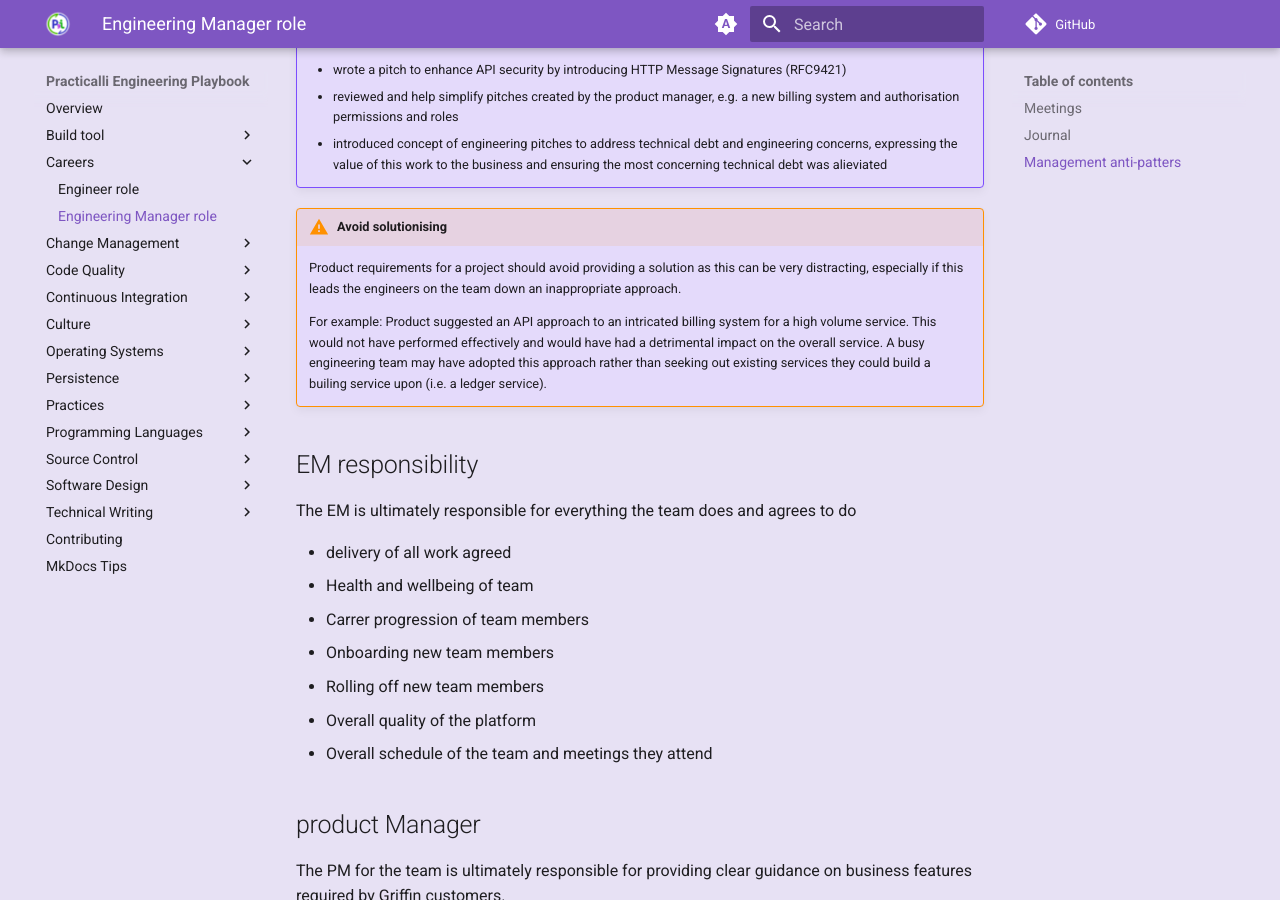
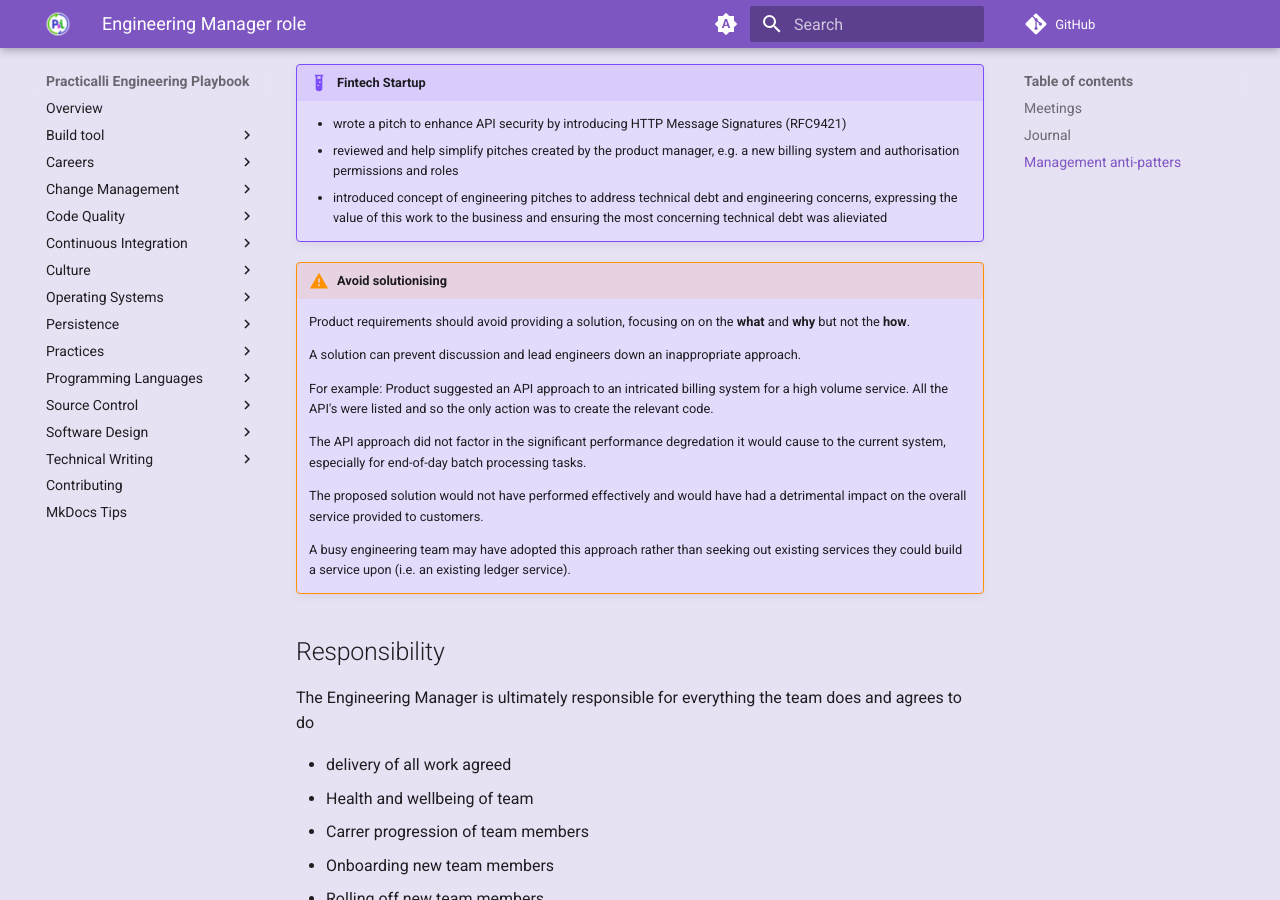
Before and after one commit to practicalli/engineering-playbook, an MkDocs documentation site: the page built from docs/people/careers/engineering-manager.md, in a window 1280 px wide and 900 px high, scrolled down 2466 px. Built offline with MkDocs 1.6.1 and Material for MkDocs 9.7.7, drawn with Linux system fonts in a browser that asks for light colours; emoji names are drawn with the system emoji font; plug-ins that fetch from the network failed and are left out; comment, search, counter and statistics services are not loaded; some of the changed text lies outside the part shown.

Commit message:
docs(people): ✏️ merge careers and culture

```diff
--- a/docs/careers/engineering-manager.md
+++ b/docs/people/careers/engineering-manager.md
@@ -16,16 +16,18 @@
 
 
 !!! TIP "Expectations may vary company to company"
-    The EM role have varied wildly across all the companies I have worked for.  Some were very hands-on, some I never had chance to look at the code.
+    The EM role can vary wildly across companies. I have worked for some teams were I was hands-on coding each day, with other teams there were so many other priorities I never had chance to look at the code.
 
-    Establishing what you percieve as the role scope within your organisation & team is important.  Without this clearly communicated then undiscussed expectations easily go unmet, leading to a poor outcome.
+    Establishing what you percieve as the role scope within your organisation & team is important. This must be aligned with the expectations of your manager.
 
-    When the scope is diverse, communicate the aspects you will focus on each month or each quarter.
+    Without a shared and clearly defined remit then expectations easily go unmet, leading to a poor outcome for all.
+
+    When the scope is diverse, communicate the aspects you will focus on each month (each week if its a chaotic or 'high-pressure' environment).
 
 
 ## Meetings
 
-[one to one](../practices/discussions/one-to-one-meeting.md) are regularly held with direct reports and those people the engineering manager reports to, ensuring there is good working relationship between the respective people.
+[one to one](../../practices/discussions/one-to-one-meeting.md) are regularly held with direct reports and those people the engineering manager reports to, ensuring there is good working relationship between the respective people.
 
 - direct reports focus on supporting that persons ability to thrive within the company and identify actions to help
 
@@ -33,8 +35,8 @@
 
 Engineering team meetings may occasionally be joined to review how effective the format is to those involved, or should a wider issue be addressed (especially in retrospectives)
 
-- [standup](../practices/discussions/standup.md) can highlight issues with motivation and team cohesiveness
-- [retrospective](../practices/discussions/retrospective.md) can help identify action items that the engineering manager can actively support or help direct others to support
+- [standup](../../practices/discussions/standup.md) can highlight issues with motivation and team cohesiveness
+- [retrospective](../../practices/discussions/retrospective.md) can help identify action items that the engineering manager can actively support or help direct others to support
 
 !!! HINT "Performance reviews supported by one-to-one meetings"
     Where performance reviews are applicable, include the review as an aspect to raise with one-to-one meetings with direct reports throughout the year.
@@ -56,9 +58,9 @@
 
 ## Management anti-patters
 
-**micro-management** is highly ineffective, demonstrates lack of trust, highlights poor communication and lack of management skills.  Shows lack of understanding of the needs of the business and engineering teams.
+**micro-management** is highly ineffective, demonstrates lack of trust, highlights poor communication and lack of management skills. Shows lack of understanding of the needs of the business and engineering teams.
 
-**overt control** suggests a lack of confidence, demoralises the team, incurs a lack of trust and engagement by team under control.  Drives inefficiency, stifles agency and creativity.
+**overt control** suggests a lack of confidence, demoralises the team, incurs a lack of trust and engagement by team under control. Drives inefficiency, stifles agency and creativity.
 
 **emotional pain** degrading and emotionally attacking a person has no place in a positive relationship.
 
@@ -80,14 +82,22 @@
 
 
 !!! WARNING "Avoid solutionising"
-    Product requirements for a project should avoid providing a solution as this can be very distracting, especially if this leads the engineers on the team down an inappropriate approach.
+    Product requirements should avoid providing a solution, focusing on on the **what** and **why** but not the **how**.
 
-    For example: Product suggested an API approach to an intricated billing system for a high volume service.  This would not have performed effectively and would have had a detrimental impact on the overall service.  A busy engineering team may have adopted this approach rather than seeking out existing services they could build a builing service upon (i.e. a ledger service).
+    A solution can prevent discussion and lead engineers down an inappropriate approach.
+
+    For example: Product suggested an API approach to an intricated billing system for a high volume service. All the API's were listed and so the only action was to create the relevant code.
+
+    The API approach did not factor in the significant performance degredation it would cause to the current system, especially for end-of-day batch processing tasks.
+
+    The proposed solution would not have performed effectively and would have had a detrimental impact on the overall service provided to customers.
+
+    A busy engineering team may have adopted this approach rather than seeking out existing services they could build a service upon (i.e. an existing ledger service).
 
 
-## EM responsibility
+## Responsibility
 
-The EM is ultimately responsible for everything the team does and agrees to do
+The Engineering Manager is ultimately responsible for everything the team does and agrees to do
 
 - delivery of all work agreed
 - Health and wellbeing of team
@@ -98,6 +108,7 @@
 - Overall schedule of the team and meetings they attend
 
 ## product Manager
+
 The PM for the team is ultimately responsible for providing clear guidance on business features required by Griffin customers.
 
 - The Product owner should be aware of the respective value of any work proposed and any time frame in which this value is constrained by.
@@ -122,9 +133,6 @@
 
 - Work broken down to small pieces, 1 day to 1 week.
 - Epics used to orchestrate larger pieces
-
-
-
 
 
 ## Cycling analogy
@@ -157,17 +165,15 @@
 
 
 <!--
-Tech Careers
 How to Build the Engineering Manager Career Path
-Should you promote from within or hire outsiders? At CTO Craft Con, a presenter offered a framework for making either choice succeed.
-Mar 31st, 2025 8:03am by Jennifer Riggins
-Featued image for: How to Build the Engineering Manager Career Path
-Katherine Spice of Octopus Electric Vehicles presents at CTO Craft Con. Photo by Jennifer Riggins.
+
+Should you promote from within or hire outsiders?
+
 Unless you work in a more traditional industry with clear staff hierarchies, it often unclear how to move up within your organization.
 
 It can be even harder to decode in the technical division, where you need to decide if you want to try your hand at being an engineering manager (EM) or to get promoted without becoming a manager — or if you follow Honeycomb.io co-founder Charity Majors’s advice, continue on a pendulum back and forth between technical and management roles.
 
-But what if your organization’s leaders instead had an intentional plan that helped identify the right tech talent to move into engineering manager roles? What if they provided the right level of onboarding, mentorship and training for managers? What if they guaranteed that if that developer doesn’t like being an engineering manager, they could return to their developer role?
+If leaders of an organization had an intentional plan that helped identify the right tech talent to move into engineering manager roles? What if they provided the right level of onboarding, mentorship and training for managers? What if they guaranteed that if that developer doesn’t like being an engineering manager, they could return to their developer role?
 
 That’s just what Katherine Spice, head of engineering at Octopus Electric Vehicles, laid out on the CTO Craft Con stage in London in March. She offered advice for identifying the right mix of people, culture, delivery and technology that helps build an engineering manager program at scale.
 
@@ -298,7 +304,7 @@
 This recruitment process will likely cost more money up front, and these outsiders changing companies will probably have higher salaries than an engineer that you promote from within. Spice predicts, however, it ends up evening out with the extra time you put in mentoring your internal promotions.
 
 Set Your New EM Up for Success
-Build versus buy is neither here nor there if you aren’t setting your new engineering managers up to succeed. That success must be measurable.
+Success must be measurable.
 
 Of course, retention rate and progress are important, but they are lagging metrics, often too late, especially if a new EM is faltering.
 
```
Also changed, not shown: other parts of docs/people/careers/engineering-manager.md (+1 -1 lines), docs/people/careers/index.md (renamed from docs/careers/index.md, +3 -6 lines), docs/people/careers/engineer.md (renamed from docs/careers/engineer.md), docs/people/careers/staff-engineer.md (renamed from docs/careers/staff-engineer.md), docs/people/culture/anti-patterns.md (renamed from docs/culture/anti-patterns.md), docs/people/culture/burnout.md (renamed from docs/culture/burnout.md), docs/people/culture/community.md (renamed from docs/culture/community.md), docs/people/culture/documentation.md (renamed from docs/culture/documentation.md), docs/people/culture/index.md (renamed from docs/culture/index.md), docs/people/culture/leadership.md (renamed from docs/culture/leadership.md).
